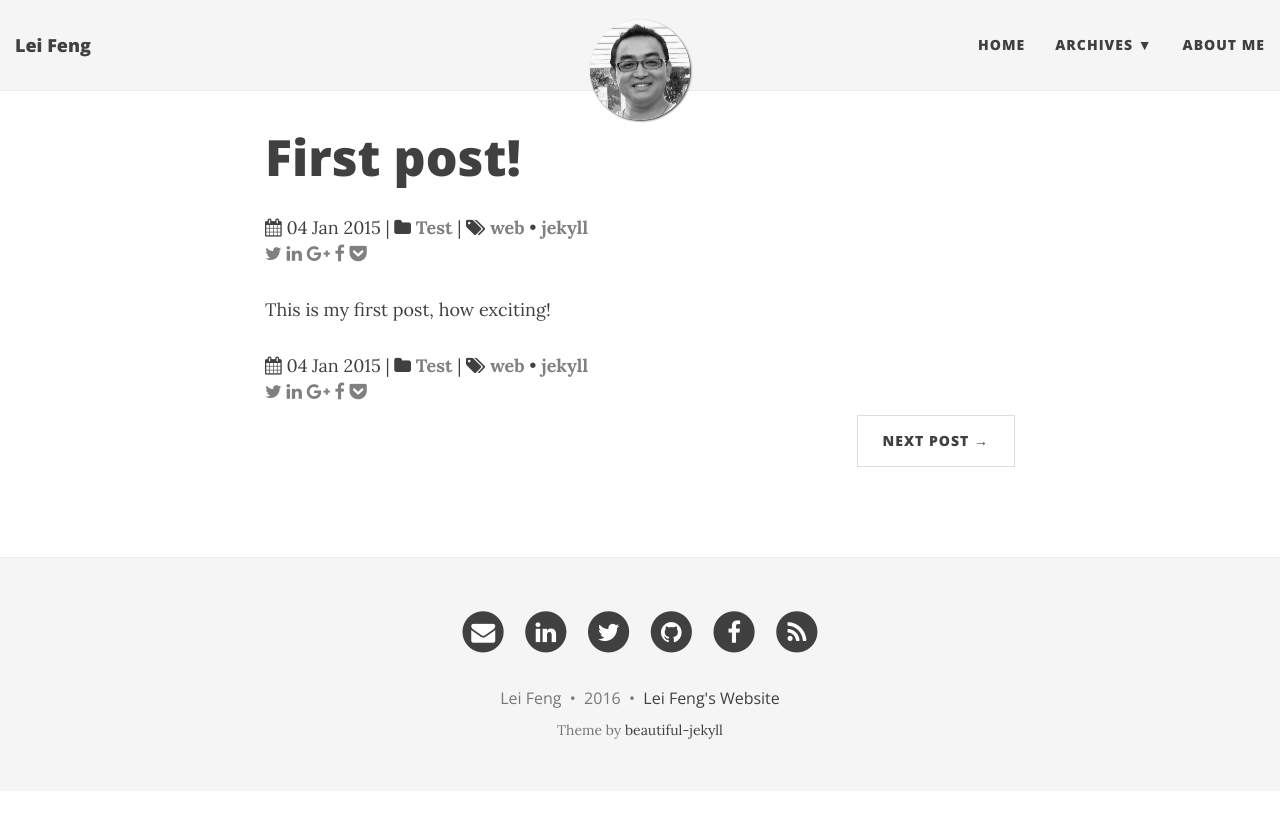
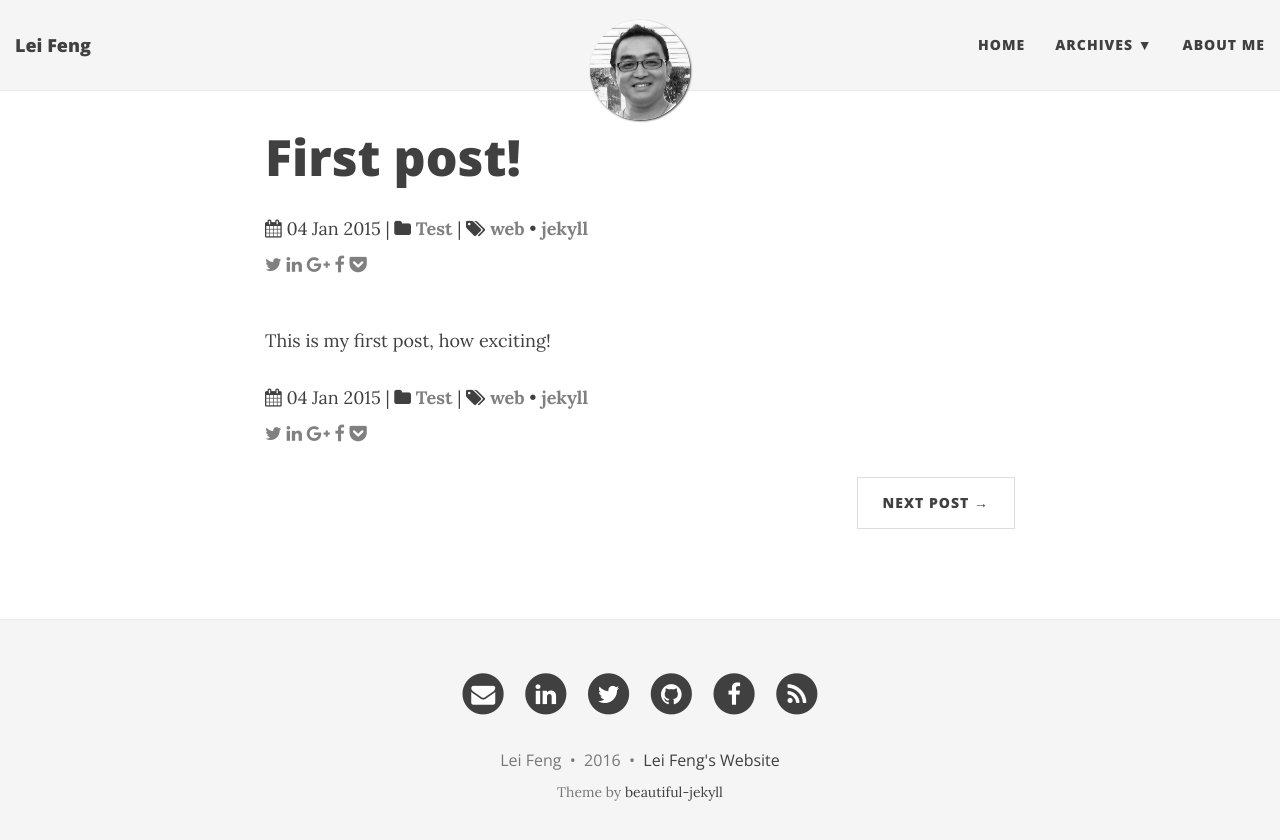
Before and after one commit to stonefl/stonefl.github.io, a Jekyll site: the page built from _posts/2015-01-04-first-post.md, in a window 1280 px wide. Shown: the top 840 px of the page. Built offline with Jekyll 4.4.1, drawn with Linux system fonts in a browser that asks for light colours; nearby versions of some CDN libraries; comment, search, counter and statistics services are not loaded.

Commit message:
Update main.css

```diff
--- a/css/main.css
+++ b/css/main.css
@@ -320,6 +320,21 @@
   margin: 0 0 10px;
 }
 
+
+.post-preview .post-entry {
+  font-family: 'Open Sans', 'Helvetica Neue', Helvetica, Arial, sans-serif;
+}
+.post-preview .post-read-more {
+  font-weight: 800;
+}
+
+@media only screen and (min-width: 768px) {
+  .post-preview .post-title {
+    font-size: 36px;
+  }
+}
+
+/* --- Categories, tags and social icons --- */
 a.post-cat, a.post-tag, a.social-icons{
   color: #808080;
   font-size: 18px;
@@ -335,18 +350,15 @@
   text-decoration: none;
   color: #0085a1;
 }
-
-.post-preview .post-entry {
-  font-family: 'Open Sans', 'Helvetica Neue', Helvetica, Arial, sans-serif;
+div.post-meta {
+  display: block;
+  padding-top: .5px;
+  padding-bottom: 10px;
 }
-.post-preview .post-read-more {
-  font-weight: 800;
-}
-
-@media only screen and (min-width: 768px) {
-  .post-preview .post-title {
-    font-size: 36px;
-  }
+div.social-icons {
+  display: block;
+  padding-top: .5px;
+  padding-bottom: 20px;
 }
 
 /* --- Post and page headers --- */
```
